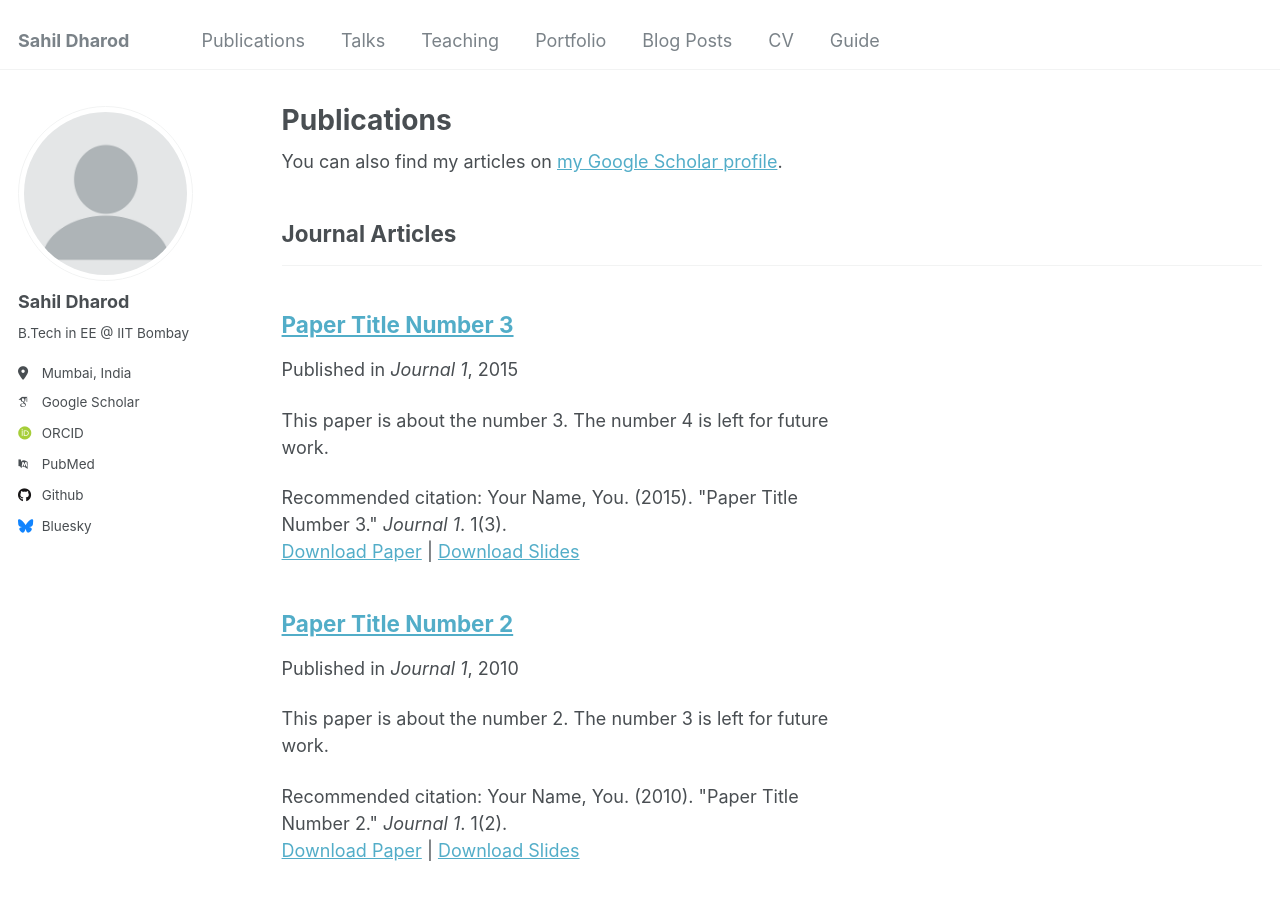
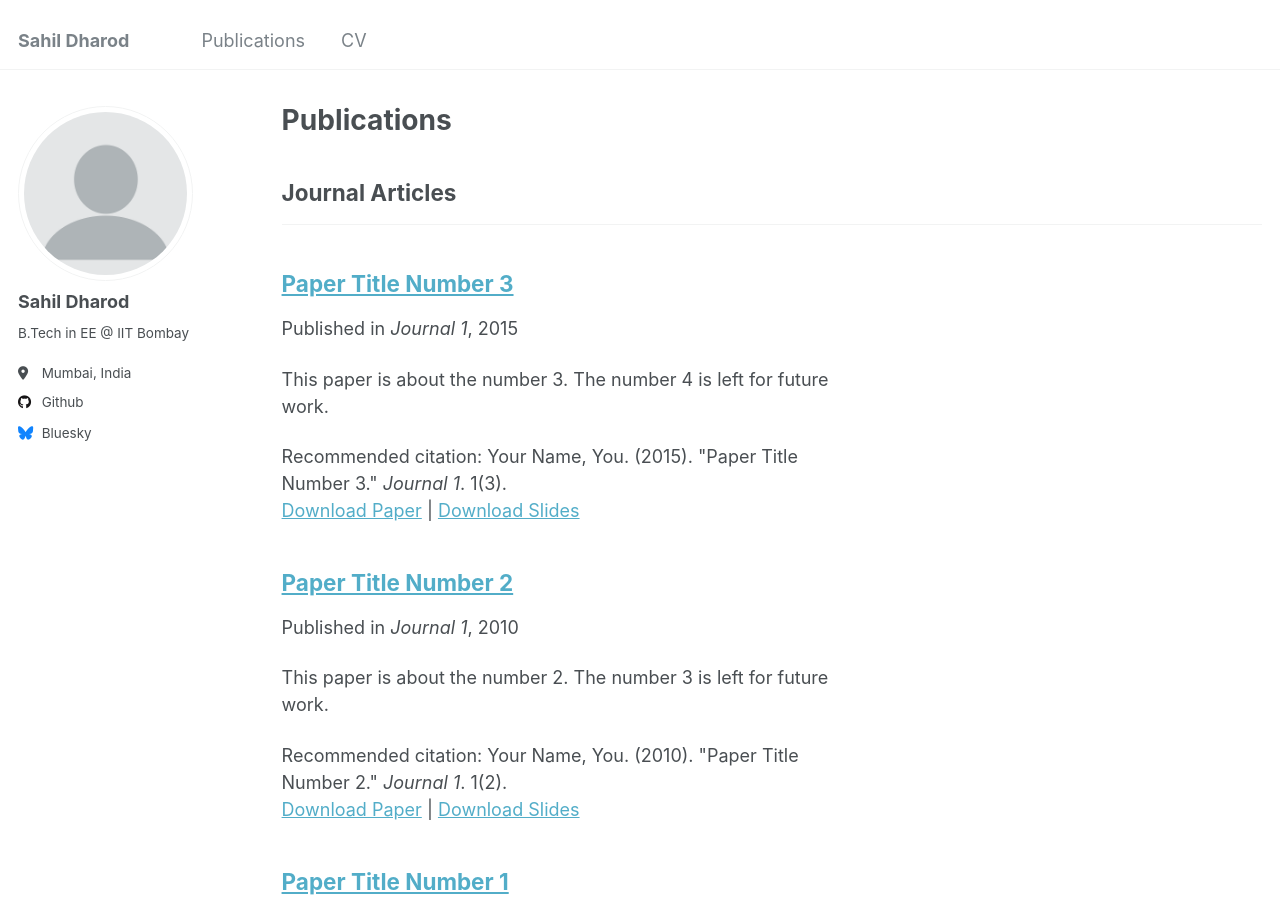
Before and after one commit to sahildharod/sahildharod.github.io, a Jekyll site: the page built from _pages/publications.html, in a window 1280 px wide and 900 px high. Built offline with Jekyll 4.4.1, drawn with Linux system fonts in a browser that asks for light colours; some web fonts are replaced.

Commit message:
header changes

```diff
--- a/_config.yml
+++ b/_config.yml
@@ -32,11 +32,11 @@ author:
 
   # Academic websites
   arxiv            : # URL - Update with the correct link to your profile
-  googlescholar    : "https://scholar.google.com/citations?user=PS_CX0AAAAAJ"
-  impactstory      : # URL
-  orcid            : "http://orcid.org/yourorcidurl"
-  semantic         : # URL
-  pubmed           : "https://www.ncbi.nlm.nih.gov/pubmed/?term=john+snow"
+  # googlescholar    : "https://scholar.google.com/citations?user=PS_CX0AAAAAJ"
+  # impactstory      : # URL
+  # orcid            : "http://orcid.org/yourorcidurl"
+  # semantic         : # URL
+  # pubmed           : "https://www.ncbi.nlm.nih.gov/pubmed/?term=john+snow"
   researchgate     : # URL
   scopus           : # URL
 
@@ -44,7 +44,7 @@ author:
   bitbucket        : # Username - Update with your username on the site
   codepen          : # Username
   dribbble         : # Username
-  github           : "academicpages"
+  github           : "sahildharod"
   kaggle           : # Username
   stackoverflow    : # User number or user number and name (i.e., use "1" or "1/jeff-atwood")
 
```
Also changed, not shown: _data/navigation.yml (+10 -10 lines).
